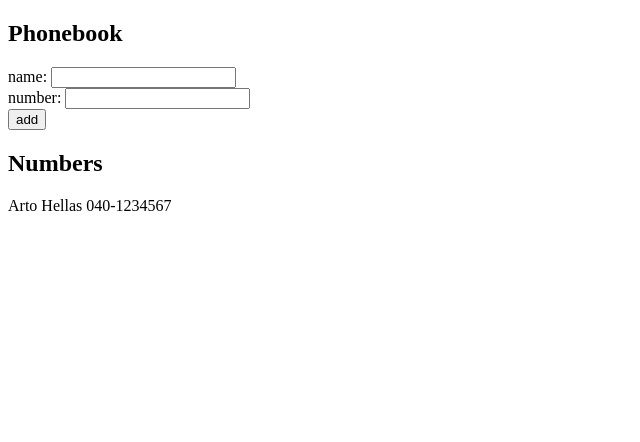
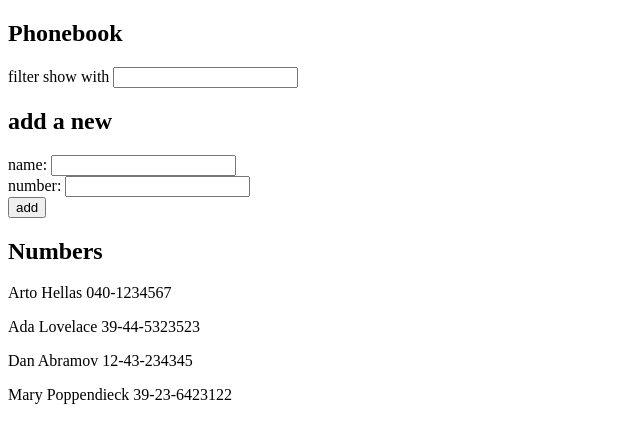
Before and after one commit to Victoraq/fullstackopen2019, a React (Create React App) app in the folder part2/phonebook/: page / in a window 1280 px wide. Shown: the top 442 px of the page, without its empty margins (0-640 px from the left). Built offline with nearby package versions, Linux system fonts and the light colour scheme.

Commit message:
Exercise 2.9

```diff
--- a/part2/phonebook/src/components/App.js
+++ b/part2/phonebook/src/components/App.js
@@ -2,12 +2,21 @@ import React, { useState } from 'react'
 
 const App = () => {
     const [ persons, setPersons] = useState([
-        { name: 'Arto Hellas', number: '040-1234567'}
+        { name: 'Arto Hellas', number: '040-1234567'},
+        { name: 'Ada Lovelace', number: '39-44-5323523' },
+        { name: 'Dan Abramov', number: '12-43-234345' },
+        { name: 'Mary Poppendieck', number: '39-23-6423122' }
     ])
     const [ newName, setNewName ] = useState('')
     const [ newNumber, setNewNumber ] = useState('')
+    const [ filterName, setFilterName ] = useState('')
 
-    const numbers = () => persons.map(p => <p key={p.name}>{p.name}  {p.number}</p>)
+    const numbers = () => {
+        // filter the persons by a string filter
+        const personsToShow = persons.filter(p => p.name.toLowerCase().includes(filterName))
+
+        return personsToShow.map(p => <p key={p.name}>{p.name}  {p.number}</p>)
+    }
 
     const handleNameChange = (event) => {
         setNewName(event.target.value)
@@ -15,6 +24,10 @@ const App = () => {
 
     const handleNumberChange = (event) => {
         setNewNumber(event.target.value)
+    }
+
+    const handleFilterChange = (event) => {
+        setFilterName(event.target.value)
     }
 
     const addPerson = (event) => {
@@ -38,6 +51,8 @@ const App = () => {
     return (
         <div>
             <h2>Phonebook</h2>
+            <div>filter show with <input value={filterName} onChange={handleFilterChange}/></div>
+            <h2>add a new</h2>
             <form onSubmit={addPerson}>
             <div>name: <input value={newName} onChange={handleNameChange}/></div>
             <div>number: <input value={newNumber} onChange={handleNumberChange}/></div>
```
